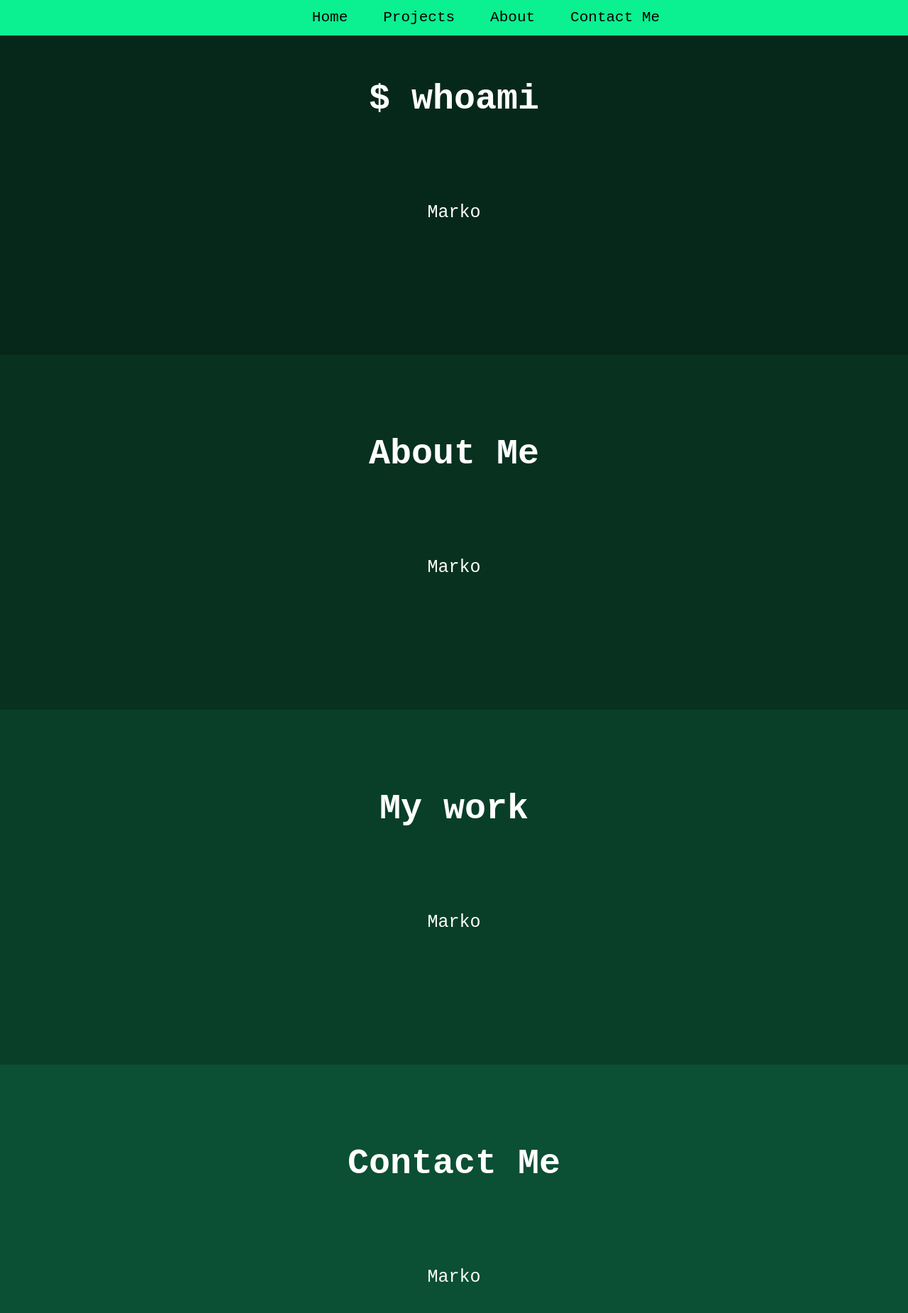
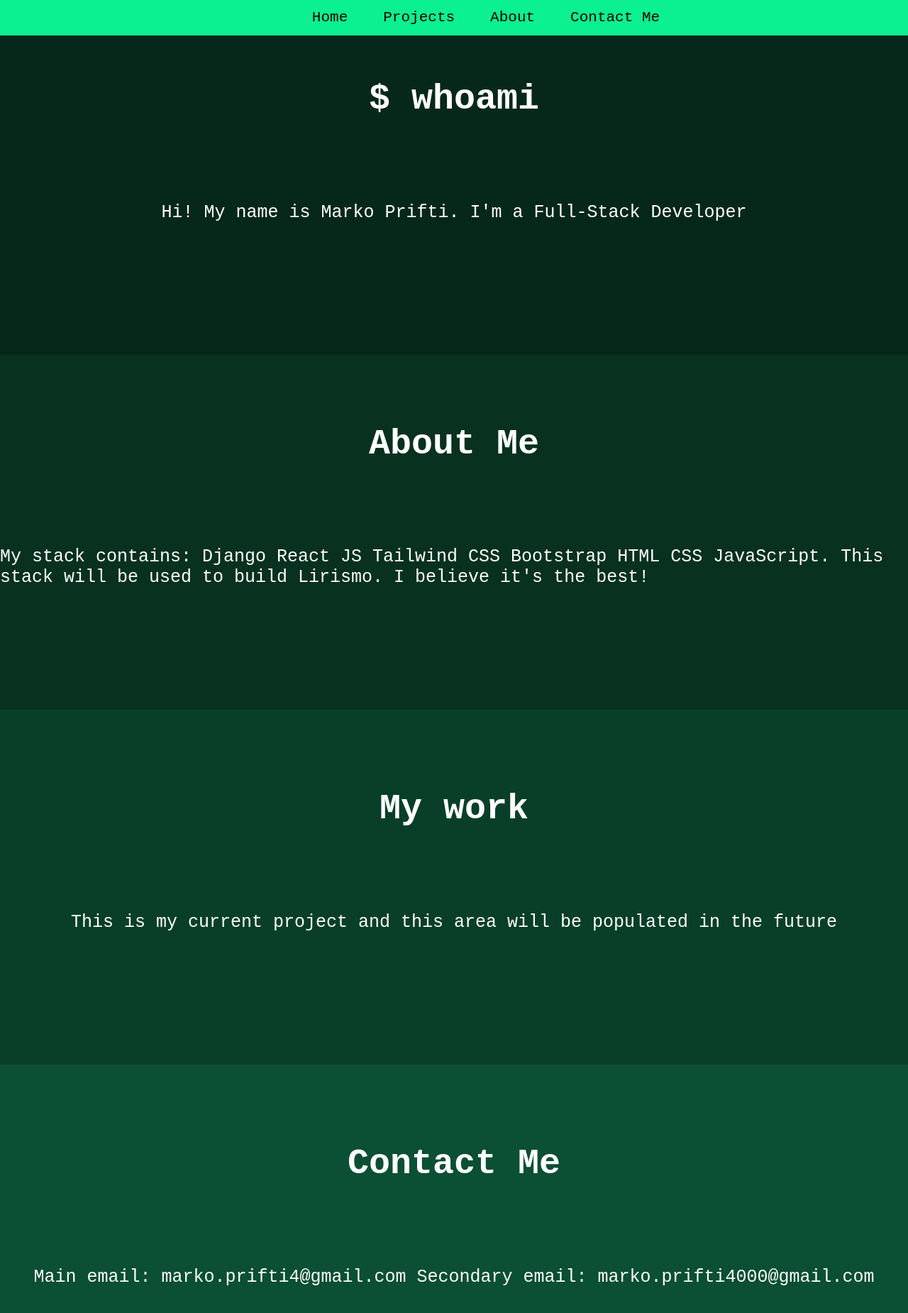
Before and after one commit to mPenTests/whoami, a React (Vite) app: page / in a window 1280 px wide. Shown: the top 1850 px of the page at 71% size. Built offline with nearby package versions, Linux system fonts and the light colour scheme.

Commit message:
Updated Components

```diff
--- a/src/components/About.jsx
+++ b/src/components/About.jsx
@@ -3,7 +3,14 @@ import Base from './Base';
 
 const About = () => {
     return (
-        <Base id='about' title='About Me' content='Marko'/>
+        <Base id='about' title='About Me' content="My stack contains:
+        Django
+        React JS
+        Tailwind CSS
+        Bootstrap
+        HTML
+        CSS
+        JavaScript. This stack will be used to build Lirismo. I believe it's the best!"/>
     );
 }
 
--- a/src/components/ContactMe.jsx
+++ b/src/components/ContactMe.jsx
@@ -3,7 +3,8 @@ import Base from './Base';
 
 const ContactMe = () => {
     return (
-            <Base id='contact' title='Contact Me' content='Marko'/>
+            <Base id='contact' title='Contact Me' content='Main email: marko.prifti4@gmail.com
+            Secondary email: marko.prifti4000@gmail.com'/>
     );
 }
 
--- a/src/components/Home.jsx
+++ b/src/components/Home.jsx
@@ -3,7 +3,7 @@ import Base from './Base';
 
 const Home = () => {
     return (
-        <Base id='home' title='$ whoami' content='Marko'/>
+        <Base id='home' title='$ whoami' content="Hi! My name is Marko Prifti. I'm a Full-Stack Developer"/>
     );
 }
 
--- a/src/components/Projects.jsx
+++ b/src/components/Projects.jsx
@@ -3,7 +3,7 @@ import Base from './Base';
 
 const Projects = () => {
     return (
-            <Base id='projects' title='My work' content='Marko'/>
+            <Base id='projects' title='My work' content='This is my current project and this area will be populated in the future'/>
     );
 }
 
```
